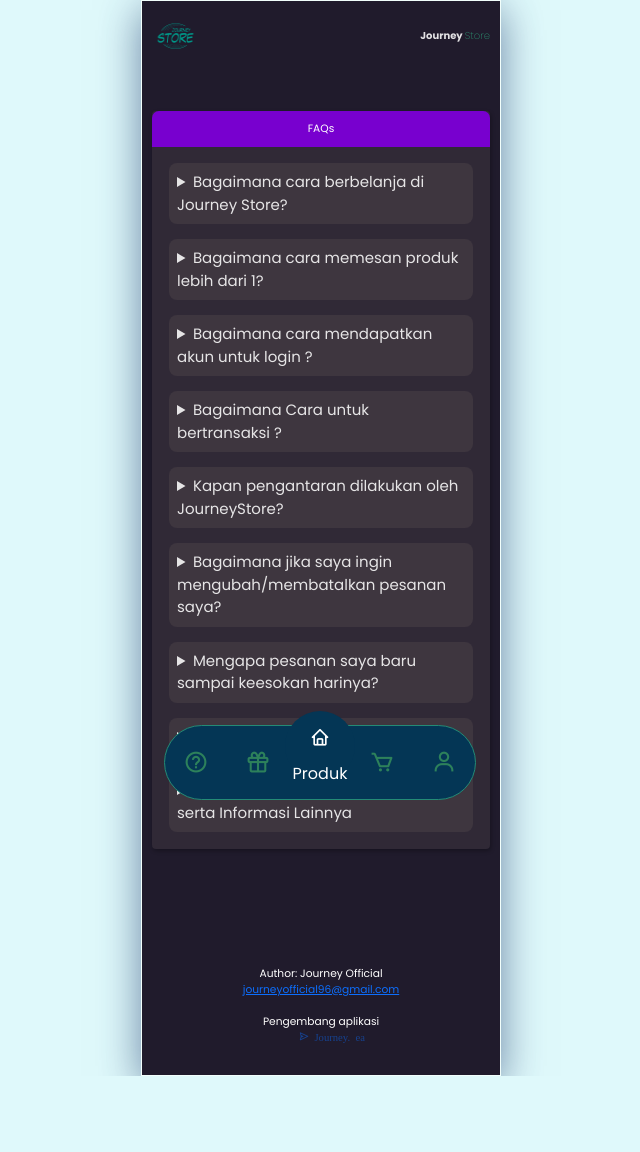
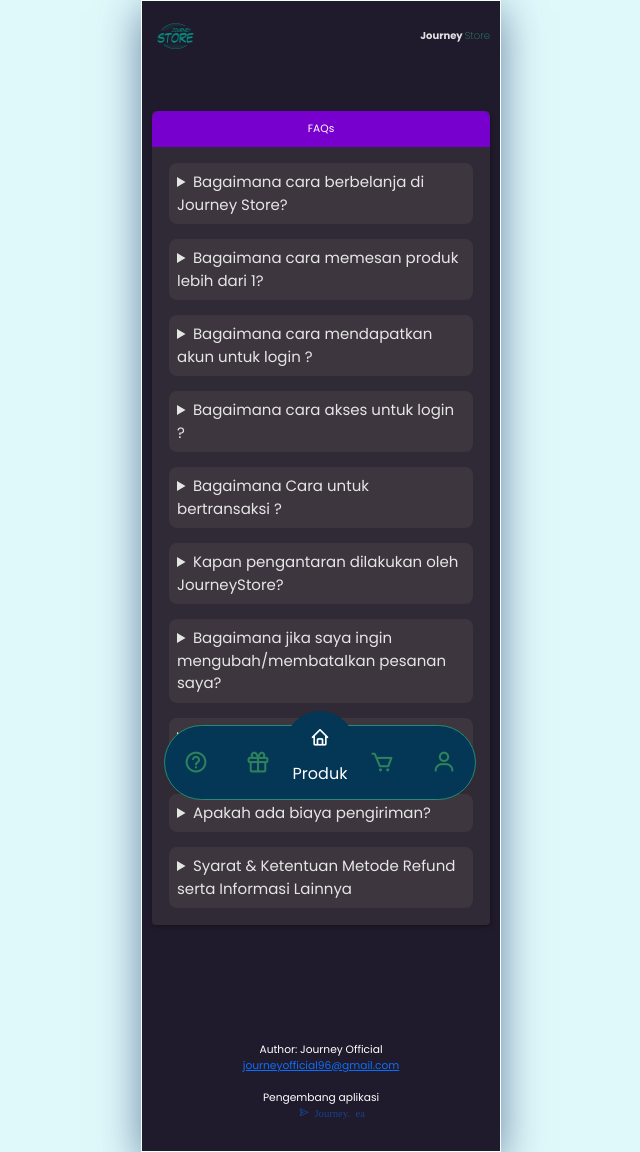
Before and after one commit to eanugroho-code/journey-store, a PHP site: page /help.php in a window 1280 px wide. Shown: the whole page, without its empty margins (319-959 px from the left). Before the commit the page ends 1076 px from the top, so only its background shows below. Run offline with PHP 8.4, Linux system fonts and the light colour scheme; some libraries are stand-ins or nearby versions.

Commit message:
update login

```diff
--- a/help.php
+++ b/help.php
@@ -98,7 +98,11 @@
                 </details>
                 <details>
                     <summary> Bagaimana cara mendapatkan akun untuk login ?</summary>
-                    <p class="text">silahkan kamu beralih ke halaman account lalu kamu klik login, setelah itu kamu registrasi di bawah tulisan tombol login.</p>
+                    <p class="text">silahkan kamu beralih ke halaman account, lalu kamu klik login, setelah itu kamu registrasi di bawah tulisan tombol login.</p>
+                </details>
+                <details>
+                    <summary> Bagaimana cara akses untuk login ?</summary>
+                    <p class="text">silahkan kamu beralih ke halaman account, lalu kamu klik login, setelah itu kamu inputkan nomer whatsapp dan password yang telah di daftarkan.</p>
                 </details>
                 <details>
                     <summary> Bagaimana Cara untuk bertransaksi ?</summary>
--- a/login.php
+++ b/login.php
@@ -87,11 +87,11 @@
                   <h1>LOGIN</h1>
                   <div class="textfield">
                      <label for="whatsapp_pelanggan">WhatsApp</label>
-                     <input type="number" class="form-control" name="whatsapp_pelanggan">
+                     <input type="number" class="form-control" name="whatsapp_pelanggan" min="0"  placeholder="Nomor WhatsApp"  required >
                   </div>
                   <div class="textfield">
                      <label for="password">Password</label>
-                     <input type="password" class="form-control" name="password">
+                     <input type="password" class="form-control" name="password"  placeholder="password">
                   </div>
                   <button class="btn-login" type="submit" name="submit" value="submit">Login</button>
                   <a href="cs.php" class="no-decoration">
```
Also changed, not shown: register.php (+12 -11 lines).
